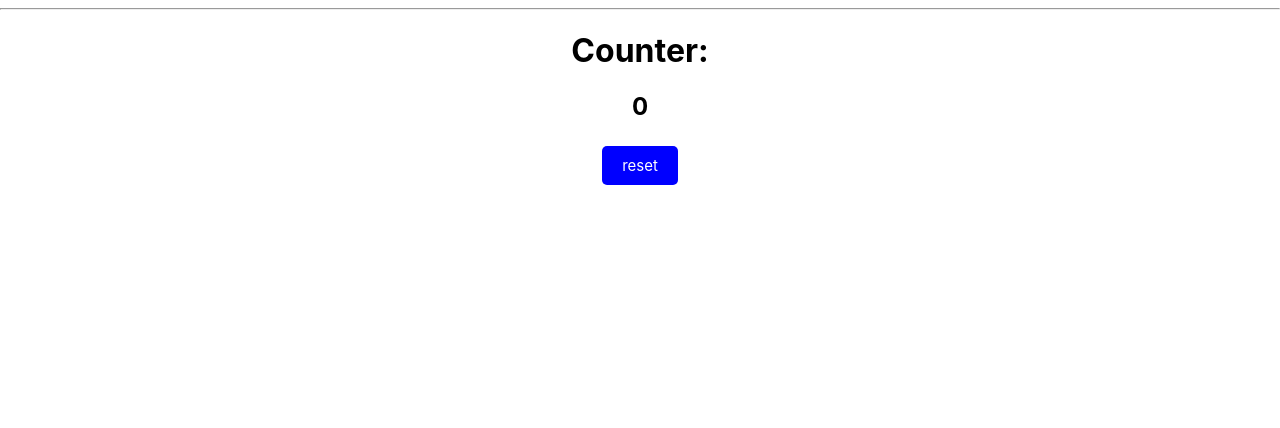
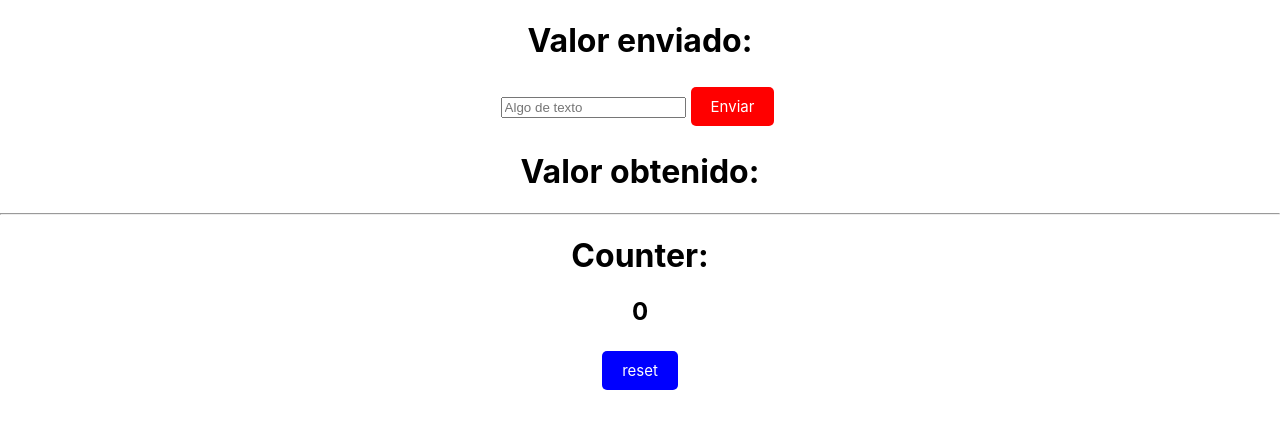
Before and after one commit to UNIZAR-30226-2021-01/risk_webapp, a React (Create React App) app: page / in a window 1280 px wide. Shown: the top 428 px of the page. Built offline with nearby package versions, Linux system fonts and the light colour scheme; no server answers.

Commit message:
Funciona rest API y websocket
Si usas arrow function en el onClick solo se llama cuando clickas, si no, se llama aunque no clickes, revisar documentación.

```diff
--- a/src/App.js
+++ b/src/App.js
@@ -5,6 +5,7 @@ import './App.css';
 function App() {
   return (
     <div className="App">
+      <Form />
       <hr />
       <Counter />
     </div>
--- a/src/components/Counter.js
+++ b/src/components/Counter.js
@@ -74,7 +74,8 @@ export default class Counter extends Component {
 	resetCounter = () => {
 		const message = {Cosa: "reset"};
 		try {
-			const webS = this.state.ws;
+			const webS= this.state.ws;
+			if (!ws || ws.readyState === WebSocket.CLOSED) return
 			webS.send(JSON.stringify(message));
 		} catch (error) {
 			console.log(error)
--- a/src/components/Form.js
+++ b/src/components/Form.js
@@ -9,10 +9,11 @@ export const Form2 = () => {
 
 	useEffect(() => {
 		const getData = async() =>{
-			const cosas = await fetchData('')
-			setText(cosas)
+			fetchData('')
 		}
+		console.log('Haciendo primera petición...')
 		getData()
+		console.log('Recibida')
 	}, [])
 
 	const fetchData = async(toWrite) =>{
@@ -43,7 +44,7 @@ export const Form2 = () => {
 			value={inputT}
 			onChange={(e) => setIt(e.target.value)}/>
 
-		<Button color='red' text='Enviar' onClick = {(inputT) => fetchData(inputT)} ></Button>
+		<Button color='red' text='Enviar' onClick = { () => fetchData(inputT)} ></Button>
 		<h1> Valor obtenido: </h1>
 		<p>{text}</p>
 	</>
```
